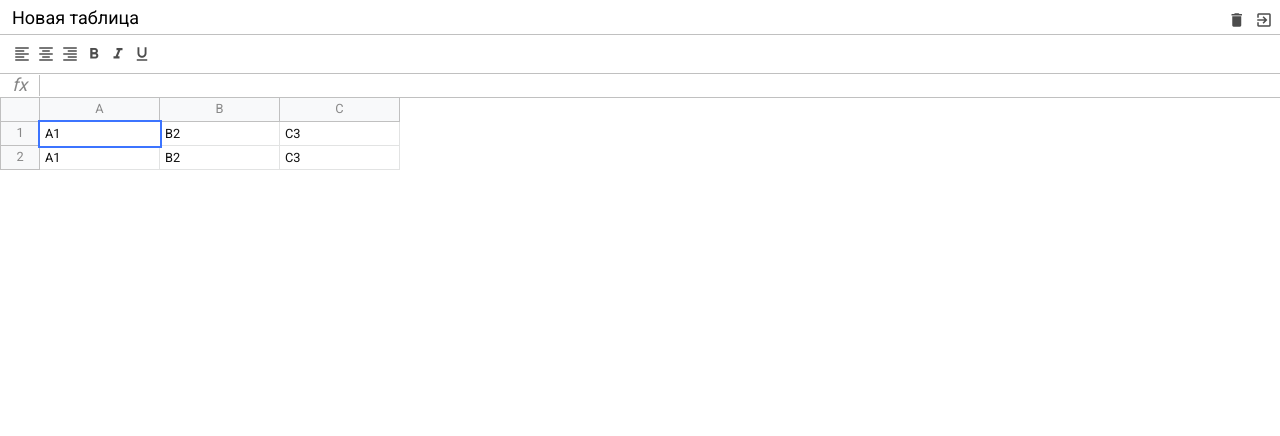
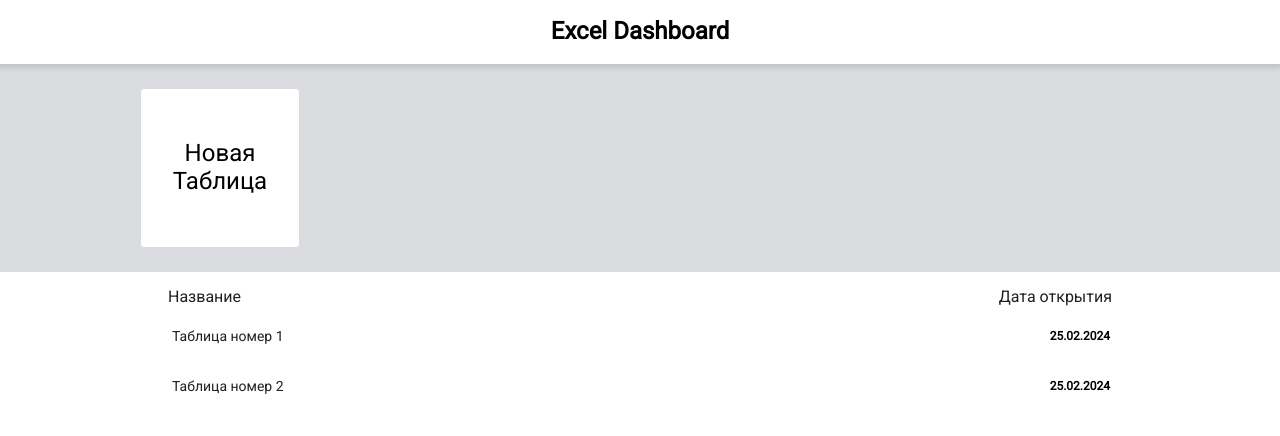
Before and after one commit to wonder-girl92/excel-js-app, a website built with webpack: page src/index.html in a window 1280 px wide. Built offline with nearby package versions, Linux system fonts and the light colour scheme.

Commit message:
main page layout

```diff
--- a/src/index.html
+++ b/src/index.html
@@ -11,87 +11,43 @@
     <title>Pure JavaScript Excel</title>
 </head>
 <body>
-<div id="app" class="container">
-    <div class="excel">
-        <div class="excel__header">
-            <input type="text" class="input" value="Новая таблица"/>
-        <div>
-            <div class="button">
-                <i class="material-icons">delete</i>
-            </div>
 
-            <div class="button">
-                <i class="material-icons">exit_to_app</i>
-            </div>
+    <div id="app">
+        <div class="db">
 
-        </div>
+           <div class="db__header">
+                <h1>Excel Dashboard</h1>
+           </div>
 
-        </div>
-        <div class="excel__toolbar">
-            <div class="button">
-                <i class="material-icons">format_align_left</i>
-            </div>
-            <div class="button">
-                <i class="material-icons">format_align_center</i>
-            </div>
-            <div class="button">
-                <i class="material-icons">format_align_right</i>
-            </div>
-            <div class="button">
-                <i class="material-icons">format_bold</i>
-            </div>
-            <div class="button">
-                <i class="material-icons">format_italic</i>
-            </div>
-            <div class="button">
-                <i class="material-icons">format_underlined</i>
-            </div>
-        </div>
-
-        <div class="excel__formula">
-            <div class="info">fx</div>
-            <div class="input" contenteditable spellcheck="false"></div>
-        </div>
-
-        <div class="excel__table">
-            <div class="row">
-                <div class="row-info"></div>
-                <div class="row-data">
-                    <div class="column">
-                        A
-                    </div>
-                    <div class="column">
-                        B
-                    </div>
-                    <div class="column">
-                        C
-                    </div>
-                </div>
-            </div>
-            <div class="row">
-                <div class="row-info">
-                    1
-                </div>
-                <div class="row-data">
-                   <div class="cell selected" contenteditable="true">A1</div>
-                    <div class="cell contenteditable="true"">B2</div>
-                    <div class="cell contenteditable="true"">C3</div>
+            <div class="db__new">
+                <div class="db__view">
+                <a href="#" class="db__create">
+                    Новая <br /> Таблица
+                </a>
                 </div>
             </div>
 
-            <div class="row">
-                <div class="row-info">
-                    2
+            <div class="db__table db__view">
+                <div class="db__list-header">
+                    <span>Название</span>
+                    <span>Дата открытия</span>
                 </div>
-                <div class="row-data">
-                    <div class="cell">A1</div>
-                    <div class="cell">B2</div>
-                    <div class="cell">C3</div>
-                </div>
+
+                <ul class="db__list">
+                    <li class="db__record">
+                        <a href="#">Таблица номер 1</a>
+                        <strong>25.02.2024</strong>
+                    </li>
+                    <li class="db__record">
+                        <a href="#">Таблица номер 2</a>
+                        <strong>25.02.2024</strong>
+                    </li>
+                </ul>
+
             </div>
 
         </div>
     </div>
-</div>
+
 </body>
 </html>
--- a/src/scss/_mixins.scss
+++ b/src/scss/_mixins.scss
@@ -20,3 +20,9 @@
     cursor: pointer;
   }
 }
+
+@mixin clear-list {
+  list-style: none;
+  margin: 0;
+  padding: 0;
+}
--- a/src/scss/_variables.scss
+++ b/src/scss/_variables.scss
@@ -4,4 +4,5 @@ $formula-height: 24px;
 $info-cell-width: 40px;
 $cell-width: 120px;
 $row-height: 24px;
+$db-header-height: 64px;
 $border-color: #c0c0c0;
--- /dev/null
+++ b/src/scss/dashboard.scss
@@ -0,0 +1,92 @@
+@import "variables";
+@import "mixins";
+
+.db {
+  &__header {
+    position: fixed;
+    left: 0;
+    right: 0;
+    top: 0;
+    height: $db-header-height;
+    display: flex;
+    align-items: center;
+    justify-content: center;
+    background: #fff;
+    box-shadow: 0 2px 5px 2px rgba(60, 64, 67, 0.15);
+    z-index: 1000;
+  }
+
+  &__new {
+    margin-top: $db-header-height;
+    padding: 1.5rem;
+    background: #dadce0;
+  }
+
+  &__create {
+    width: 160px;
+    height: 160px;
+    background: #fff;
+    border-radius: 4px;
+    border: 1px solid #dadce0;
+    display: flex;
+    justify-content: center;
+    align-items: center;
+    font-size: 1.5rem;
+    text-decoration: none;
+    color: #000;
+    text-align: center;
+
+    &:hover {
+      cursor: pointer;
+      color: green;
+      border-color: green;
+    }
+  }
+
+  &__view {
+    max-width: 1000px;
+    margin: 0 auto;
+  }
+
+  &__table {
+    padding: 1rem;
+  }
+
+  &__list-header {
+    display: flex;
+    justify-content: space-between;
+    color: #202124;
+    font-weight: 500;
+    font-size: 16px;
+    margin-bottom: 10px;
+    padding: 0 12px;
+  }
+
+  &__list {
+    @include clear-list;
+  }
+
+  &__record {
+    display: flex;
+    justify-content: space-between;
+    align-items: center;
+    padding: 12px 14px 12px 16px;
+    margin-bottom: 10px;
+
+    &:hover {
+      background: #e6f4ea;
+      border-radius: 25px;
+    }
+
+     a {
+       text-decoration: none;
+       cursor: pointer;
+       color: #202124;
+       font-size: 14px;
+
+        &:hover {
+          text-decoration: underline;
+        }
+     }
+  }
+}
--- a/src/scss/index.scss
+++ b/src/scss/index.scss
@@ -5,6 +5,7 @@
 @import "toolbar";
 @import "formula";
 @import "table";
+@import "dashboard";
 
 @import "variables";
 @import "mixins";
```
Also changed, not shown: src/assets/excel.html (added, +80 -0 lines).
